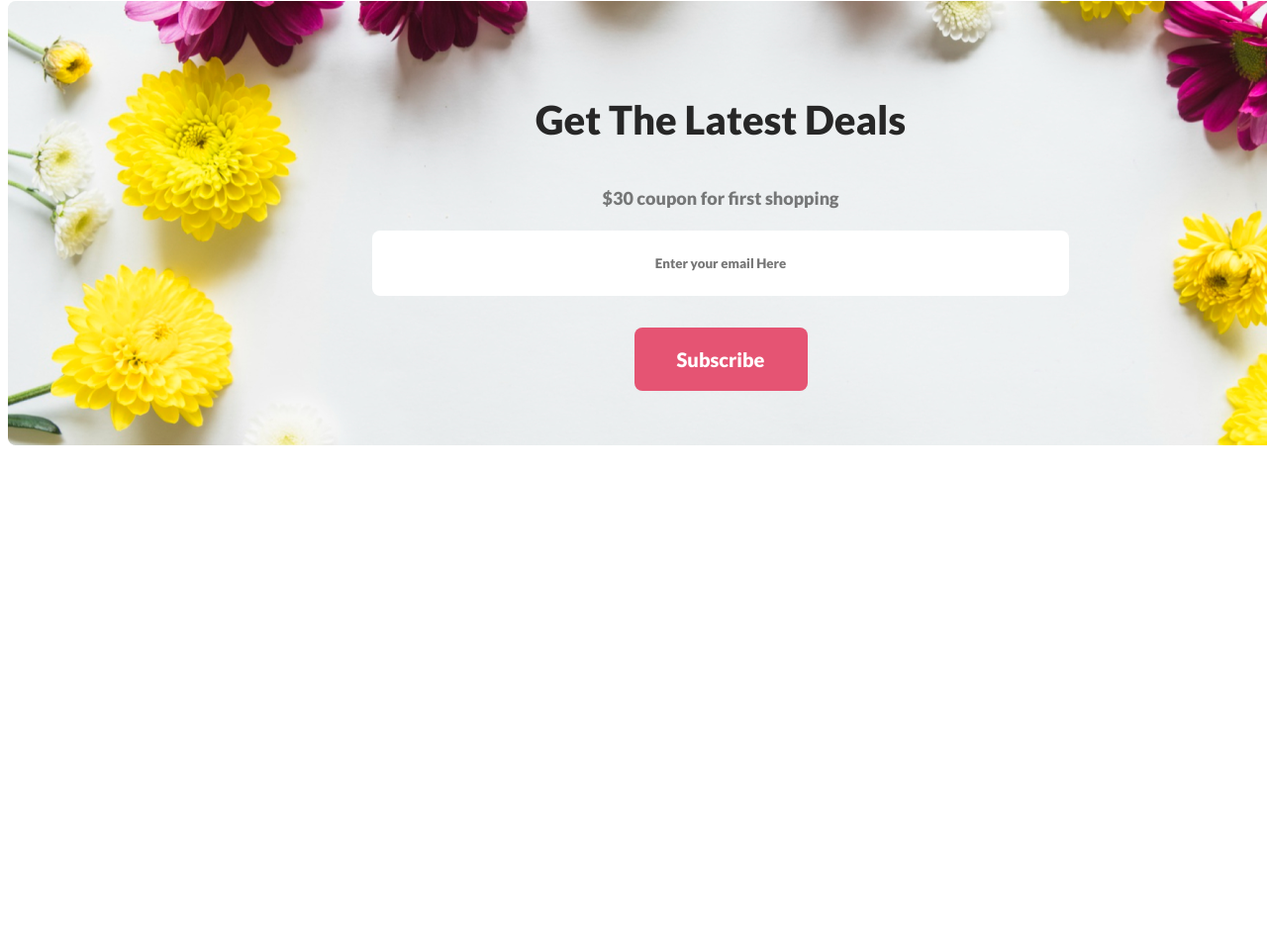
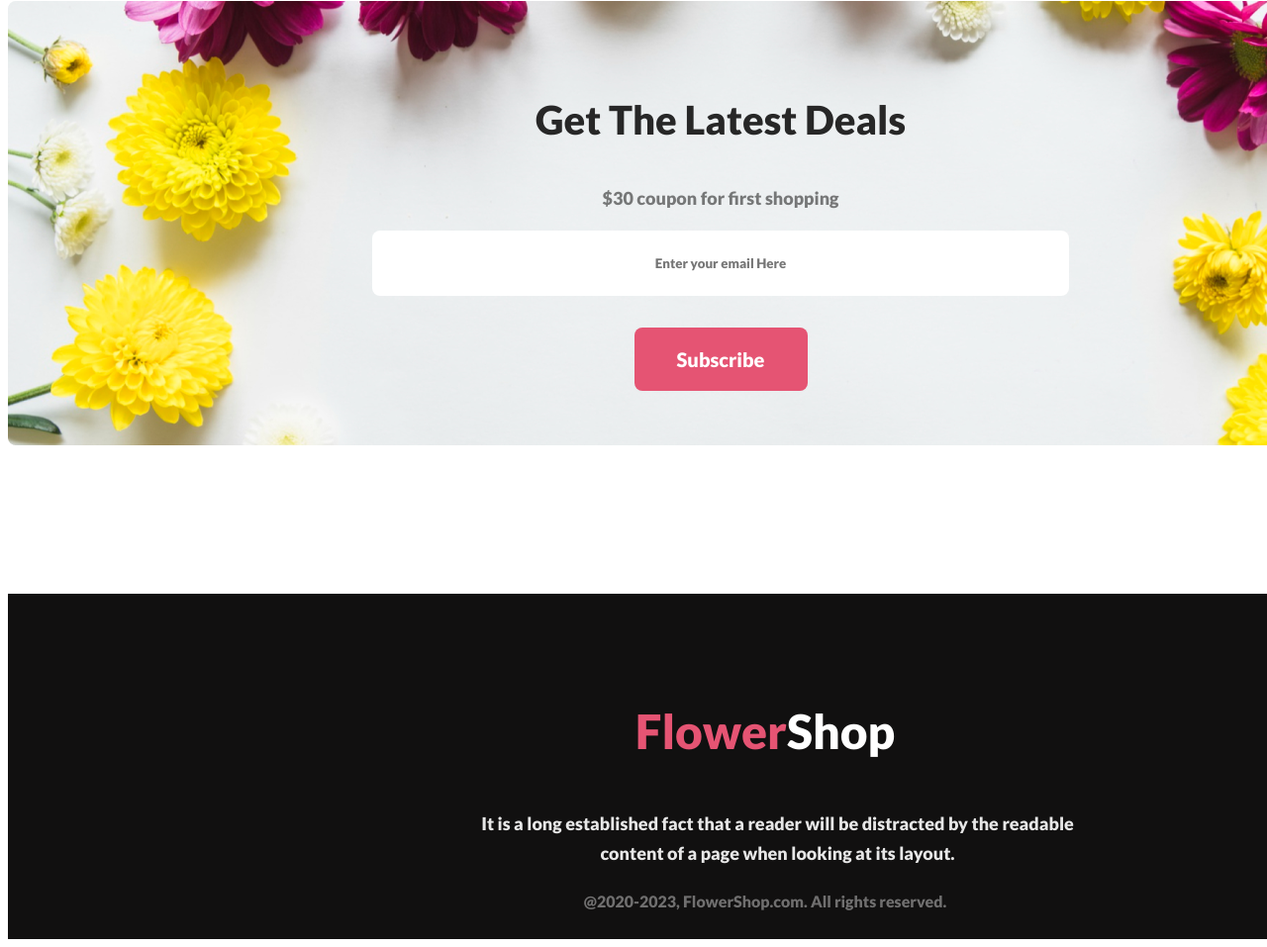
Before and after one commit to shahriarhasan607/flower-shop-assignment, a plain HTML site: page index.html in a window 1280 px wide. Shown: the part 3651-4608 px from the top of the page at 99% size. Before the commit the page ends 4229 px from the top, so only its background shows below. Drawn offline with Linux system fonts and the light colour scheme.

Commit message:
footer section added

```diff
--- a/index.html
+++ b/index.html
@@ -122,7 +122,7 @@
           <div class="subscribe-form">
               <h3 class="form-1">Get The Latest Deals</h3>
               <p class="form-2">$30 coupon for first shopping</p>
-              <form class="emai-1">
+              <form class="email-1">
                   <input type="email" class="email-input" placeholder="Enter your email Here" required>
                   <button type="submit" class="subscribe-button">Subscribe</button>
               </form>
@@ -130,6 +130,15 @@
       </div>
        </section>
 
-    <footer></footer>
+    <footer class="footer">
+      <div class="shop">
+        <h2 class="footer-1"> <span class="pink-1">Flower</span>Shop</h2>
+          <h4 class="footer-2">It is a long established fact that a reader will be distracted by the readable content of a page when looking at its layout.</h4>
+          <p class="footer-3">
+            @2020-2023, FlowerShop.com. All rights reserved.
+          </p>
+        </div>
+      </div>
+    </footer>
   </body>
 </html>
--- a/style.css
+++ b/style.css
@@ -316,14 +316,7 @@
 }
 
 .subscribe-button {
-  /* padding: 10px 20px;
-  background-color: #E55473;
-  color: white;
-  border: none;
-  border-radius: 5px;
-  cursor: pointer; */
   margin-top: 32px;
-  /* display: inline-flex; */
   padding: 20px 43px;
   align-items: flex-start;
   gap: 10px;
@@ -338,6 +331,61 @@
   line-height: normal;
 
 }
-.emai-1{
+.email-1{
   display: inline;
 }
+
+
+/* Footer section style */
+.footer{
+ width: 1530px;
+height: 349px;
+flex-shrink: 0;
+background: #111010;
+}
+.shop{
+  position: relative;
+  width: 600px;
+  margin: 128px auto;
+  flex-shrink: 0;
+  border-radius: 8px;
+  margin-top: 150px;
+  text-align: center;
+
+}
+.pink-1{
+  color: #E55473;
+  font-family: Lato;
+  font-size: 48px;
+  font-style: normal;
+  font-weight: 800;
+  line-height: normal;
+}
+.footer-1{
+  color:#FFF;
+  font-family: Lato;
+  font-size: 48px;
+  font-weight: 800;
+  padding-top: 110px;
+  /* font-style: normal;
+  line-height: normal; */
+}
+.footer-2{
+  margin-top: 50px;
+  width: 625px;
+  color: rgba(255, 255, 255, 0.90);
+font-family: Lato;
+font-size: 18px;
+font-style: normal;
+font-weight: 400;
+line-height: 30px;
+}
+.footer-3{
+  color: rgba(255, 255, 255, 0.40);
+  text-align: center;
+  font-family: Lato;
+  font-size: 16px;
+  font-style: normal;
+  font-weight: 400;
+  line-height: normal;
+}
```
